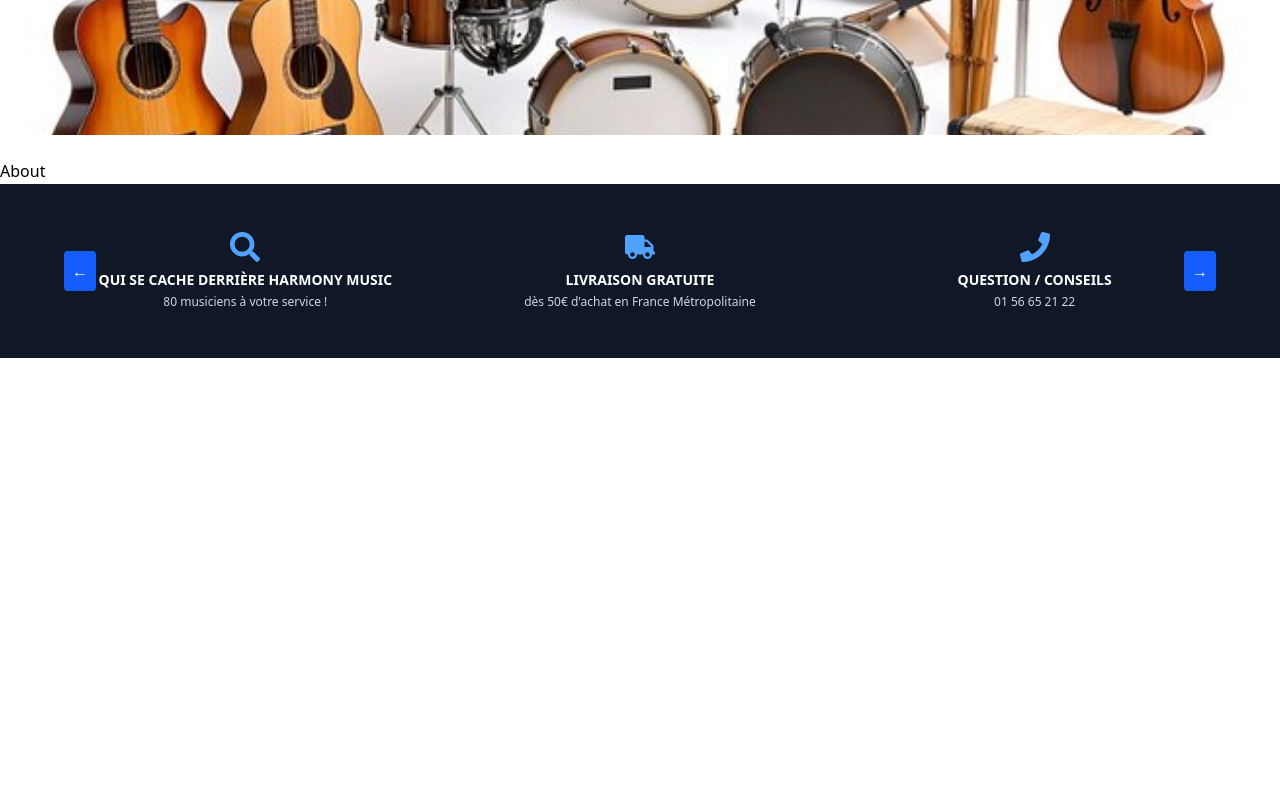
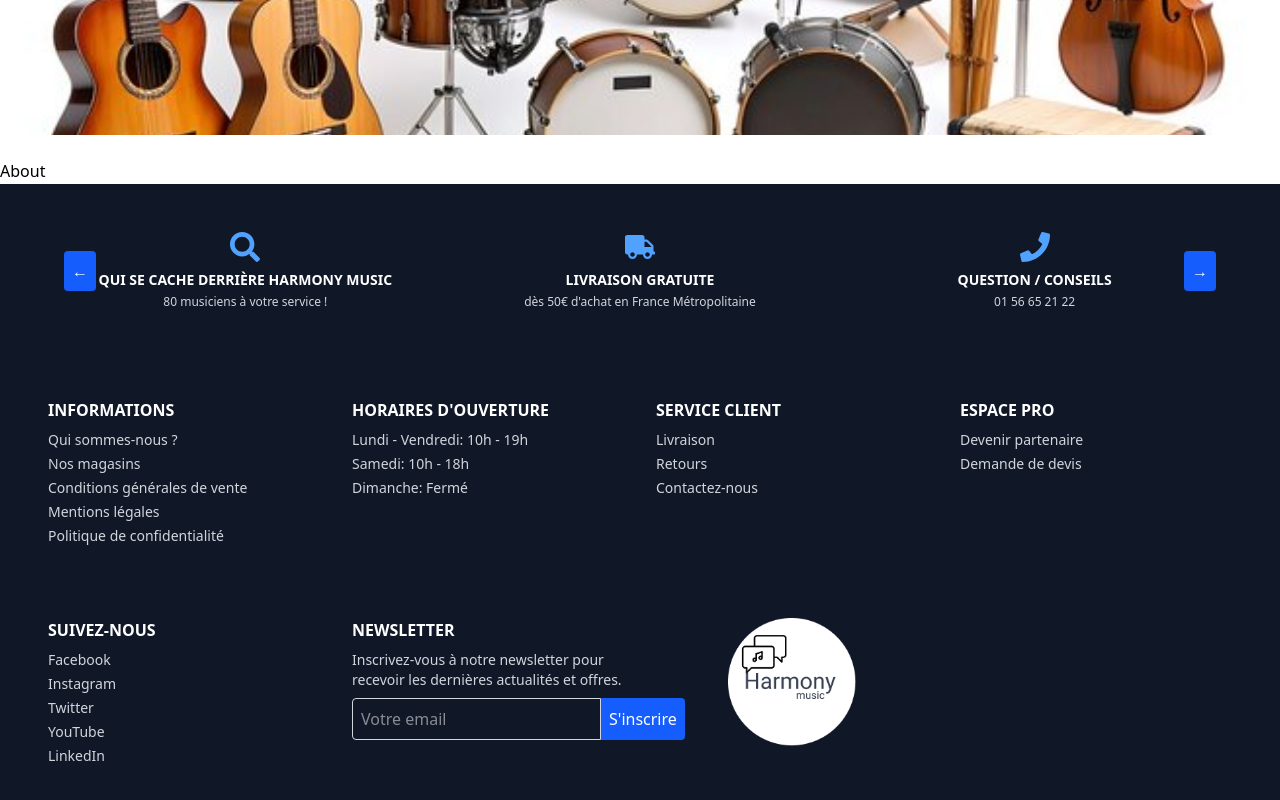
Before and after one commit to Slim-coder20/harmony, a React (Vite) app in the folder harmony-app/: page /about in a window 1280 px wide. Shown: the part 446-1246 px from the top of the page. Before the commit the page ends 804 px from the top, so only its background shows below. Built offline with nearby package versions, Linux system fonts and the light colour scheme.

Commit message:
finalisation de la section 2 du footer avec l'ajout Informations  Horrraires d'ouverture service client espace pro reseaux sociaux newsletter

```diff
--- a/harmony-app/src/components/Footer.jsx
+++ b/harmony-app/src/components/Footer.jsx
@@ -92,8 +92,112 @@ export default function Footer() {
         </button>
       </div>
       {/* Section informations - 2 colonnes  */}
-      <div className=" grid grid-cols-2"></div>
 
+      <div className=" grid grid-cols-2 md:grid-cols-1 lg:grid-cols-4 gap-8 mt-12">
+        {/* Informations et conditions générales */}
+        <div className="mt-10">
+          <h4 className="font-bold mb-2">INFORMATIONS</h4>
+          <ul className="text-sm text-gray-300 space-y-1">
+            <li>
+              <a href="/qui-sommes-nous">Qui sommes-nous ?</a>
+            </li>
+            <li>
+              <a href="/nos-magasins">Nos magasins</a>
+            </li>
+
+            <li>
+              <a href="/conditions-generales">Conditions générales de vente</a>
+            </li>
+            <li>
+              <a href="/mentions-legales">Mentions légales</a>
+            </li>
+            <li>
+              <a href="/politique-confidentialite">
+                Politique de confidentialité
+              </a>
+            </li>
+          </ul>
+        </div>
+        {/* Horraires d'ouverture */}
+        <div className="mt-10">
+          <h4 className="font-bold mb-2">HORAIRES D'OUVERTURE</h4>
+          <ul className="text-sm text-gray-300 space-y-1">
+            <li>Lundi - Vendredi: 10h - 19h</li>
+            <li>Samedi: 10h - 18h</li>
+            <li>Dimanche: Fermé</li>
+          </ul>
+        </div>
+        {/* Service client */}
+        <div className="mt-10">
+          <h4 className="font-bold mb-2">SERVICE CLIENT</h4>
+          <ul className="text-sm text-gray-300 space-y-1">
+            <li>
+              <a href="/livraison">Livraison</a>
+            </li>
+            <li>
+              <a href="/retours">Retours</a>
+            </li>
+            <li>
+              <a href="/contact">Contactez-nous</a>
+            </li>
+          </ul>
+        </div>
+        {/* Informations */}
+        <div className="mt-10">
+          <h4 className="font-bold mb-2">ESPACE PRO</h4>
+          <ul className="text-sm text-gray-300 space-y-1">
+            <li>Devenir partenaire</li>
+            <li>Demande de devis</li>
+          </ul>
+        </div>
+        {/* Reseaux sociaux */}
+        <div className="mt-10">
+          <h4 className="font-bold mb-2">SUIVEZ-NOUS</h4>
+          <ul className="text-sm text-gray-300 space-y-1">
+            <li>
+              <a href="https://www.facebook.com">Facebook</a>
+            </li>
+            <li>
+              <a href="https://www.instagram.com">Instagram</a>
+            </li>
+            <li>
+              <a href="https://www.twitter.com">Twitter</a>
+            </li>
+            <li>
+              <a href="https://www.youtube.com">YouTube</a>
+            </li>
+            <li>
+              <a href="https://www.linkedin.com">LinkedIn</a>
+            </li>
+          </ul>
+        </div>
+        {/* newsletter */}
+        <div className="mt-10">
+          <h4 className="font-bold mb-2">NEWSLETTER</h4>
+          <p className="text-sm text-gray-300 mb-2">
+            Inscrivez-vous à notre newsletter pour recevoir les dernières
+            actualités et offres.
+          </p>
+          <form className="flex">
+            <input
+              type="email"
+              placeholder="Votre email"
+              className="flex-1 p-2 border border-gray-300 rounded-l"
+            />
+            <button className="bg-blue-600 hover:bg-blue-700 text-white p-2 rounded-r cursor-pointer">
+              S'inscrire
+            </button>
+          </form>
+        </div>
+        {/* Logo */}
+        <div className="mt-10">
+          <img
+            src="/Logo.png"
+            alt="Logo"
+            className="mx-auto w-32 flex items-center"
+          />
+        </div>
+      </div>
     </footer>
   );
 }
```
